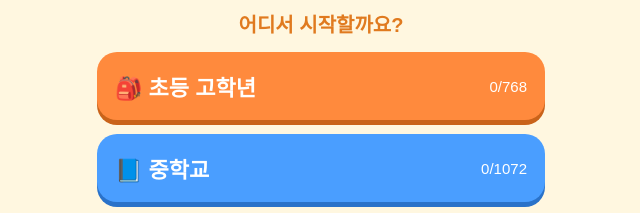
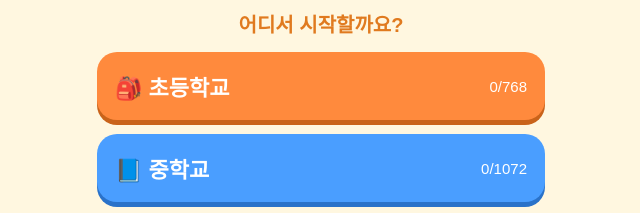
Before and after one commit to tiottu/Englishwords, a plain HTML site: page index.html in a window 1280 px wide. Shown: the part 218-431 px from the top of the page, 319-959 px from the left. Drawn offline with Linux system fonts and the light colour scheme.

Commit message:
초등 고학년을 초등학교로 이름 바꿈

```diff
--- a/game.js
+++ b/game.js
@@ -6,7 +6,7 @@ const WD_MAXBOX = 7;
 const WD_INT = [0, 0, 0, 1, 2, 4, 7, 14];   // 칸이 오른 뒤 다시 풀 때까지 며칠 (날짜 기준 복습)
 const WD_STAGE = 20;      // 20개를 외우면 친구 1명
 const WD_LEVELS = [
-  { n: '초등 고학년', t: '초등', e: '🎒', c: '', s: [WD_L1, WD_L1B, WD_L1C].join('\n') },
+  { n: '초등학교', t: '초등', e: '🎒', c: '', s: [WD_L1, WD_L1B, WD_L1C].join('\n') },
   { n: '중학교', t: '중등', e: '📘', c: 'blue', s: [WD_L2, WD_L2B, WD_L2C, WD_L2D].join('\n') },
   { n: '고등학교', t: '고등', e: '🎓', c: 'green', s: [WD_L3, WD_L3B, WD_L3C, WD_L3D, WD_L3E, WD_L3F, WD_L3G, WD_L3H, WD_L3I].join('\n') },
   { n: '숙어', t: '숙어', e: '🔗', c: 'purple', s: WD_L4 + '\n' + WD_L4B, idiom: true },
--- a/index.html
+++ b/index.html
@@ -4,7 +4,7 @@
 <meta charset="utf-8">
 <meta name="viewport" content="width=device-width,initial-scale=1,viewport-fit=cover">
 <meta name="theme-color" content="#fff7e0">
-<meta name="description" content="초등 고학년부터 고등학생까지, 게임으로 외우는 영어 단어">
+<meta name="description" content="초등학생부터 고등학생까지, 게임으로 외우는 영어 단어">
 <title>단어 친구들</title>
 <link rel="stylesheet" href="style.css">
 </head>
```
